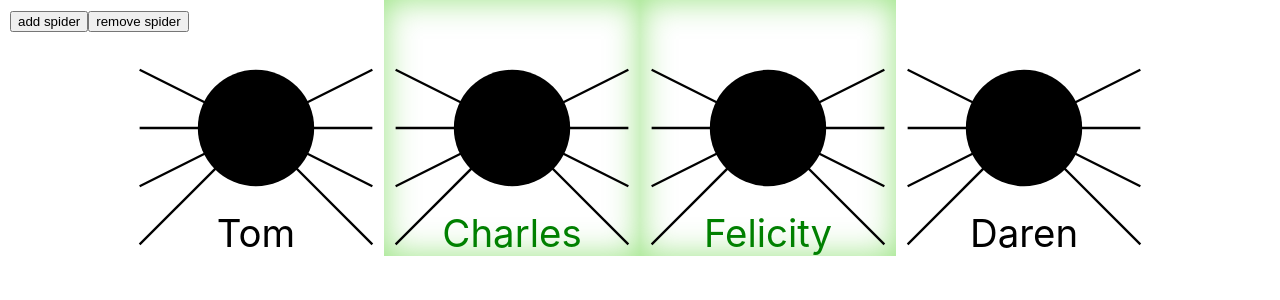
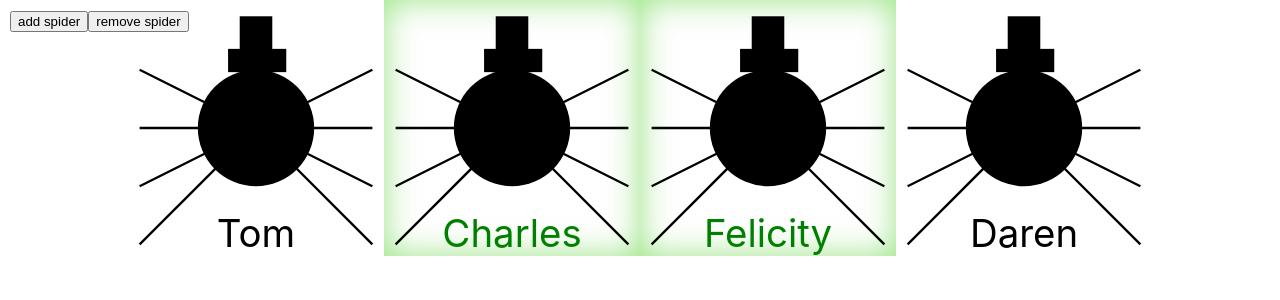
Before and after one commit to johnmcneil/spider-helmet, a React (Create React App) app: page / in a window 1280 px wide. Shown: the top 300 px of the page. Built offline with nearby package versions, Linux system fonts and the light colour scheme.

Commit message:
Top hats
Top hats for spiders.

```diff
--- a/src/SpiderHelmet.js
+++ b/src/SpiderHelmet.js
@@ -22,6 +22,9 @@ const SpiderHelmet = (props) => {
 
 				<svg viewBox="-55 -55 110 110" xmlns="http://www.w3.org/2000/svg">
 
+				  <rect x="-12" y="-34" width="25" height="10" />
+				  <rect x="-7" y="-48" width="14" height="15" />
+
 				  <path d="M 0 0 C 0 0, 0 0, 50 50" stroke="black" fill="transparent"/>
 				  <path d="M 0 0 C 0 0, 0 0, 50 25" stroke="black" fill="transparent"/>
 				  <path d="M 0 0 C 0 0, 0 0, 50 0" stroke="black" fill="transparent"/>
```
